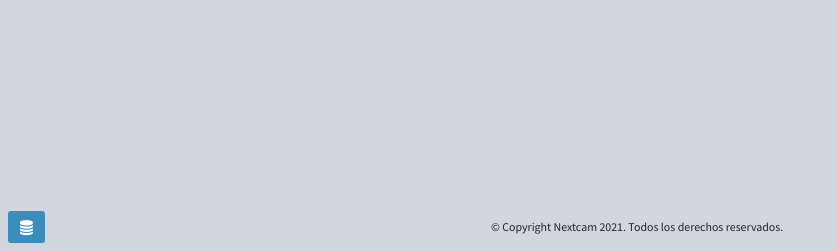
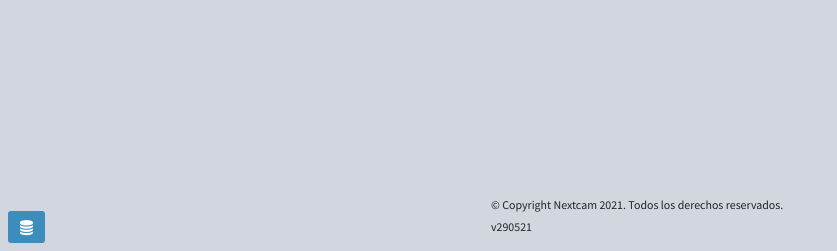
Before and after one commit to GerardoCardoso/AsisteNextcam, a PHP site: page / in a window 1280 px wide. Shown: the part 549-800 px from the top of the page, without its empty margins (0-837 px from the left). Run offline with PHP 8.4, Linux system fonts and the light colour scheme; style sheets or scripts are compiled from the project's sources; some libraries are stand-ins or nearby versions.

Commit message:
asiste.nextcam 29/05/2021

```diff
--- a/index.php
+++ b/index.php
@@ -39,7 +39,7 @@
         ?>
 
         <div class="mini-footer">
-            <small>© Copyright Nextcam <?=date("Y")?>. Todos los derechos reservados.</small>
+            <small>© Copyright Nextcam <?=date("Y")?>. Todos los derechos reservados. v290521</small>
         </div>
     </body>
 </html>
```
